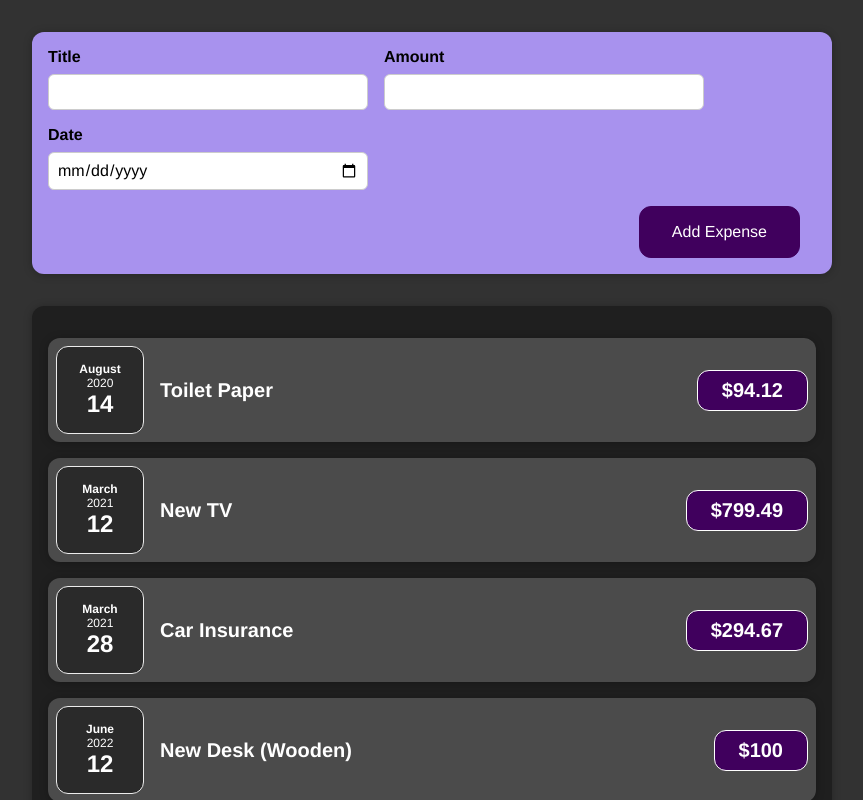
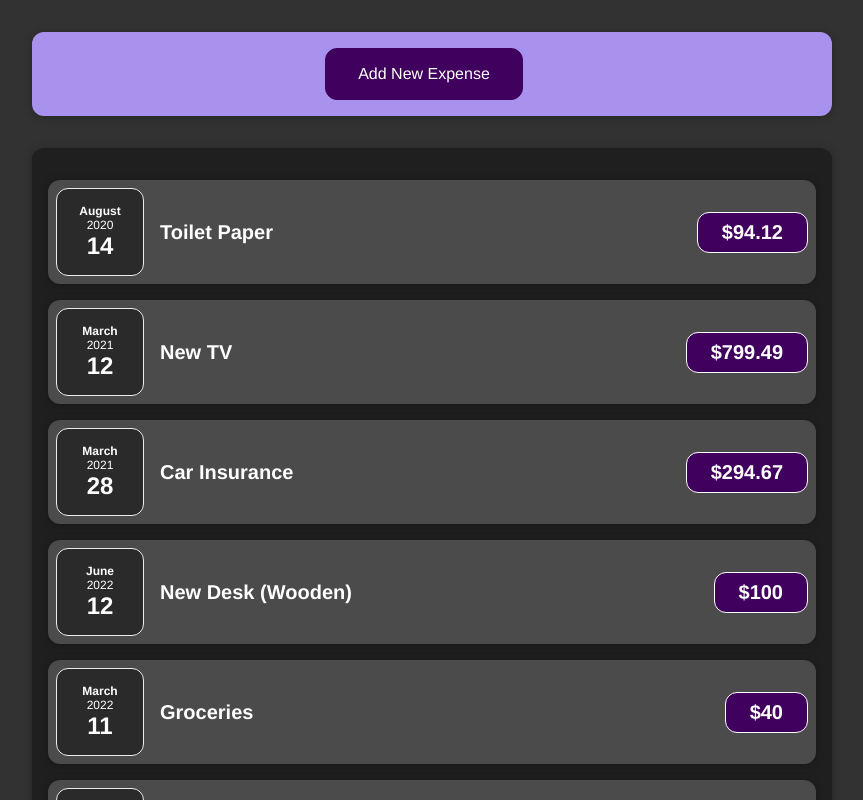
Before and after one commit to dmrnz/simple-expense-tracker-app, a React (Create React App) app: page / in a window 1280 px wide. Shown: the top 800 px of the page, without its empty margins (208-1071 px from the left). Built offline with nearby package versions, Linux system fonts and the light colour scheme.

Commit message:
Добавляет возможность закрывать и открывать форму записи траты

```diff
--- a/src/components/NewExpense/ExpenseForm.js
+++ b/src/components/NewExpense/ExpenseForm.js
@@ -51,6 +51,7 @@
                 </div>
             </div>
             <div className='new-expense__actions'>
+                <button type="button" onClick={props.onCancel}>Cancel</button>
                 <button type='submit'>Add Expense</button>
             </div>
         </form>
--- a/src/components/NewExpense/NewExpense.js
+++ b/src/components/NewExpense/NewExpense.js
@@ -1,21 +1,37 @@
-import React from 'react';
+import React, {useState} from 'react';
 
 import ExpenseForm from './ExpenseForm';
 import './NewExpense.css';
 
 const NewExpense = (props) => {
+    const [isOpen, setIsOpen] = useState(false);
+
+    const openFormHandler = () => {
+        setIsOpen(true);
+    };
+
+    const closeFormHandler = () => {
+        setIsOpen(false);
+    };
+
     const saveExpenseDataHandler = (enteredExpenseData) => {
         props.onAddExpense({
             id: Math.random().toString(),
             ...enteredExpenseData,
         });
-    };
+        closeFormHandler();
+        };
 
     return (
         <div className='new-expense'>
-            <ExpenseForm
-                onSaveExpenseData={saveExpenseDataHandler}
-            />
+            {isOpen ?
+                <ExpenseForm
+                    onSaveExpenseData={saveExpenseDataHandler}
+                    onCancel={closeFormHandler}
+                />
+                :
+                <button onClick={openFormHandler}>Add New Expense</button>
+            }
         </div>
     );
 };
```
